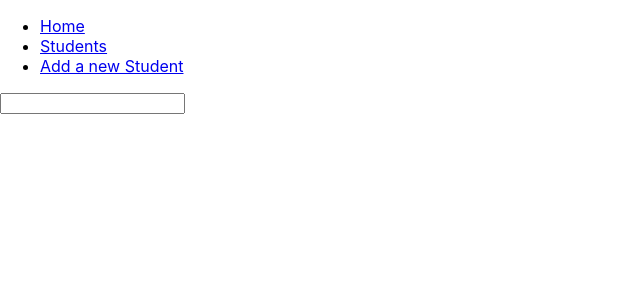
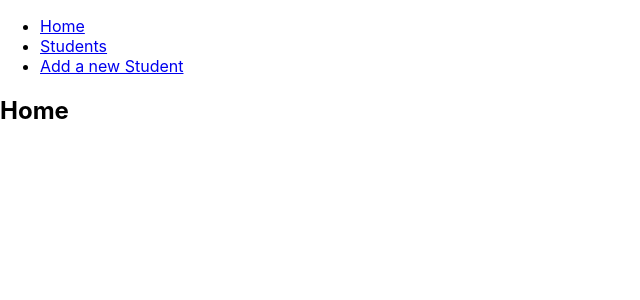
Before and after one commit to SHUBV92/Student-Register, a React (Create React App) app: page /students in a window 1280 px wide. Shown: the top 300 px of the page, without its empty margins (0-640 px from the left). Built offline with nearby package versions, Linux system fonts and the light colour scheme.

Commit message:
Added: Added the components

```diff
--- a/src/App.js
+++ b/src/App.js
@@ -1,4 +1,9 @@
 import Form from './components/Form';
+// import Home from './containers/Home';
+import Home from './containers/Home/Home';
+import Register from './containers/Register/Register';
+import Students from './containers/Students/Students';
+
 import { BrowserRouter as Router, Switch, Route, Link } from 'react-router-dom';
 
 function App() {
@@ -18,7 +23,17 @@ function App() {
             </li>
           </ul>
         </nav>
-        <Form />
+        <Switch>
+          <Route path='/'>
+            <Home />
+          </Route>
+          <Route path='/students'>
+            <Students />
+          </Route>
+          <Route path='/register'>
+            <Register />
+          </Route>
+        </Switch>
       </div>
     </Router>
   );
--- /dev/null
+++ b/src/containers/Home/Home.js
@@ -0,0 +1,7 @@
+import React from 'react';
+
+const Home = () => {
+  return <h2>Home</h2>;
+};
+
+export default Home;
--- /dev/null
+++ b/src/containers/Register/Register.js
@@ -0,0 +1,7 @@
+import React from 'react';
+
+function Register() {
+  return <h2>Register</h2>;
+}
+
+export default Register;
--- /dev/null
+++ b/src/containers/Students/Students.jsx
@@ -0,0 +1,7 @@
+import React from 'react';
+
+const Students = () => {
+  return <h2>Students</h2>;
+};
+
+export default Students;
--- a/src/index.js
+++ b/src/index.js
@@ -1,7 +1,7 @@
 import React from 'react';
 import ReactDOM from 'react-dom';
 import './index.css';
-import App from './App';
+import App from './App.js';
 import reportWebVitals from './reportWebVitals';
 
 ReactDOM.render(
```
Also changed, not shown: package.json (+8 -1 lines), tsconfig.json (added, +21 -0 lines), 1 other file (tests, documents, lock files or other folders).
